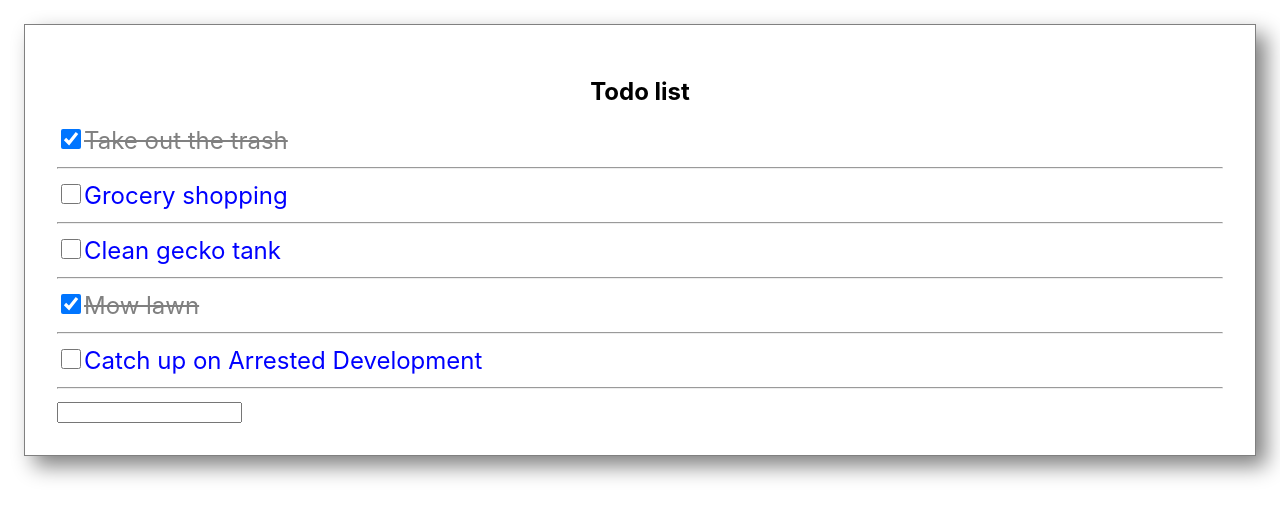
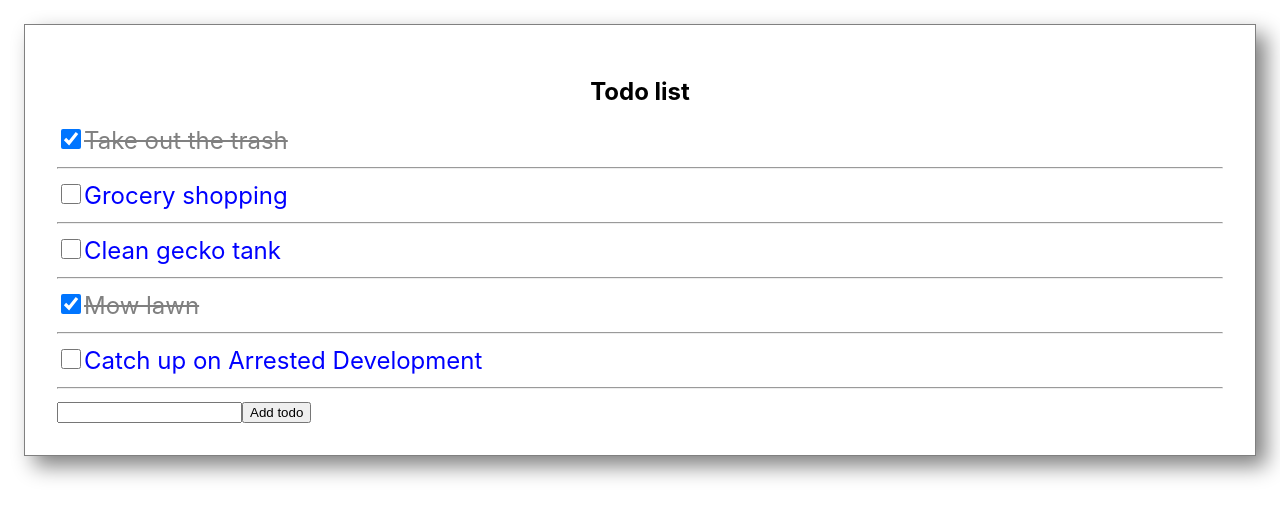
Before and after one commit to norbert-lukaszuk/reactapp, a React (Create React App) app: page / in a window 1280 px wide. Shown: the top 518 px of the page. Built offline with nearby package versions, Linux system fonts and the light colour scheme.

Commit message:
adding new todos works correctly

```diff
--- a/src/App.js
+++ b/src/App.js
@@ -1,6 +1,7 @@
 import React from "react";
 import todosData from "./components/todoData";
 import TodoItem from "./components/TodoItem";
+import Input from "./components/InputComponent";
 class App extends React.Component {
   state = {
     todos: todosData,
@@ -19,16 +20,14 @@ class App extends React.Component {
     console.log(newState);
     this.setState({ todos: newState });
   };
-  handleInput = (e) => {
-    console.log(e.target.value);
-  };
-  handleSubmit = (e) => {
-    e.preventDefault();
-    const newState = [
-      ...this.state.todos,
-      { id: 6, text: "Added by hand", completed: true },
-    ];
-    this.setState({ todos: newState });
+  addTodo = (todo) => {
+    // we got here passed state obj from Input component
+    let id = Math.random() * 1000; // adding new id
+    todo.id = id;
+    todo.completed = false; //new todo is not completed
+    let newTodos = [...this.state.todos, todo];
+    console.log(todo, newTodos);
+    this.setState({ todos: newTodos });
   };
 
   render() {
@@ -48,9 +47,7 @@ class App extends React.Component {
       <div className="mainComponent">
         <h2 style={{ textAlign: "center" }}>Todo list</h2>
         {todosArray}
-        <form onSubmit={this.handleSubmit}>
-          <input onChange={this.handleInput} type="text" />
-        </form>
+        <Input addTodo={this.addTodo} />
       </div>
     );
   }
--- a/src/components/InputComponent.js
+++ b/src/components/InputComponent.js
@@ -1,6 +1,34 @@
 import React, { Component } from "react";
 
-function Input() {
-  return <div></div>;
+class Input extends Component {
+  state = {
+    text: "",
+  };
+  handleInput = (e) => {
+    // onChange setState in input
+    this.setState({
+      text: e.target.value,
+    });
+  };
+  handleSubmit = (e) => {
+    e.preventDefault();
+    this.props.addTodo(this.state);
+    this.setState({ text: "" }); // set this to reset form input
+  };
+  render() {
+    return (
+      <div>
+        <form onSubmit={this.handleSubmit}>
+          <input
+            onChange={this.handleInput}
+            type="text"
+            value={this.state.text} // after submit sets value of the input to empty
+          />
+          {/*handleInput sends text to state above*/}
+          <button type="submit">Add todo</button>
+        </form>
+      </div>
+    );
+  }
 }
 export default Input;
```
